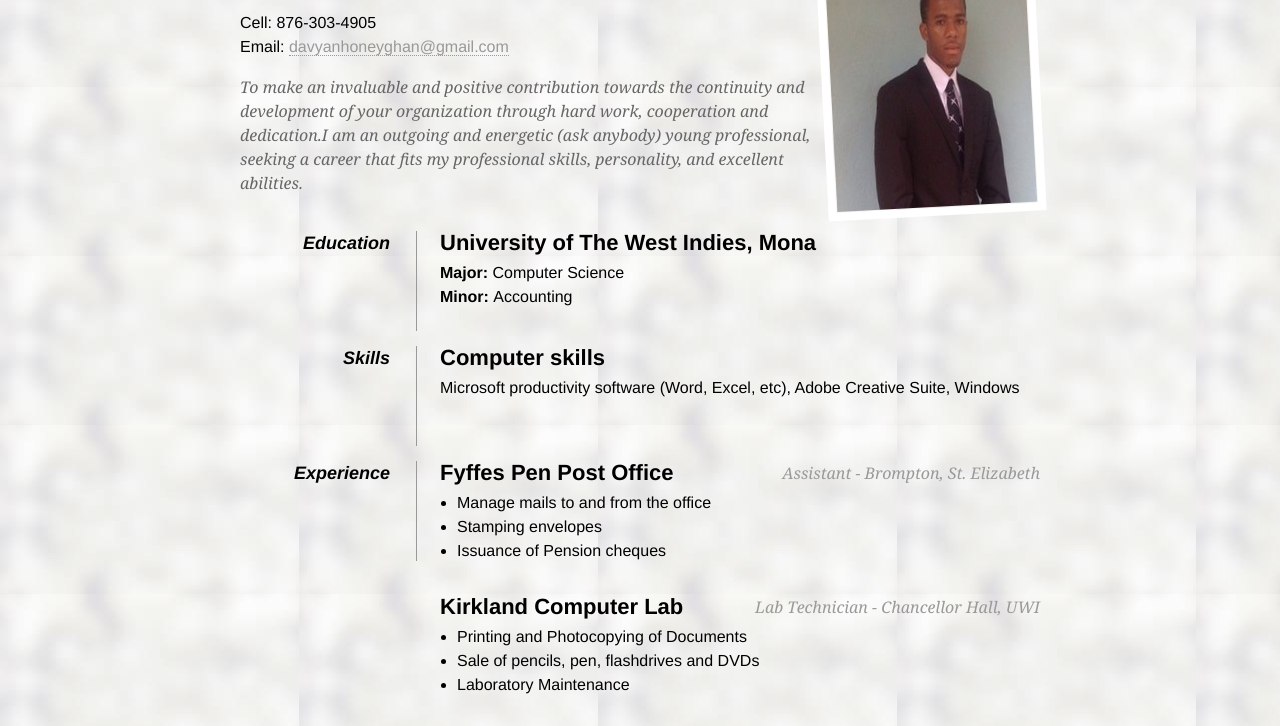
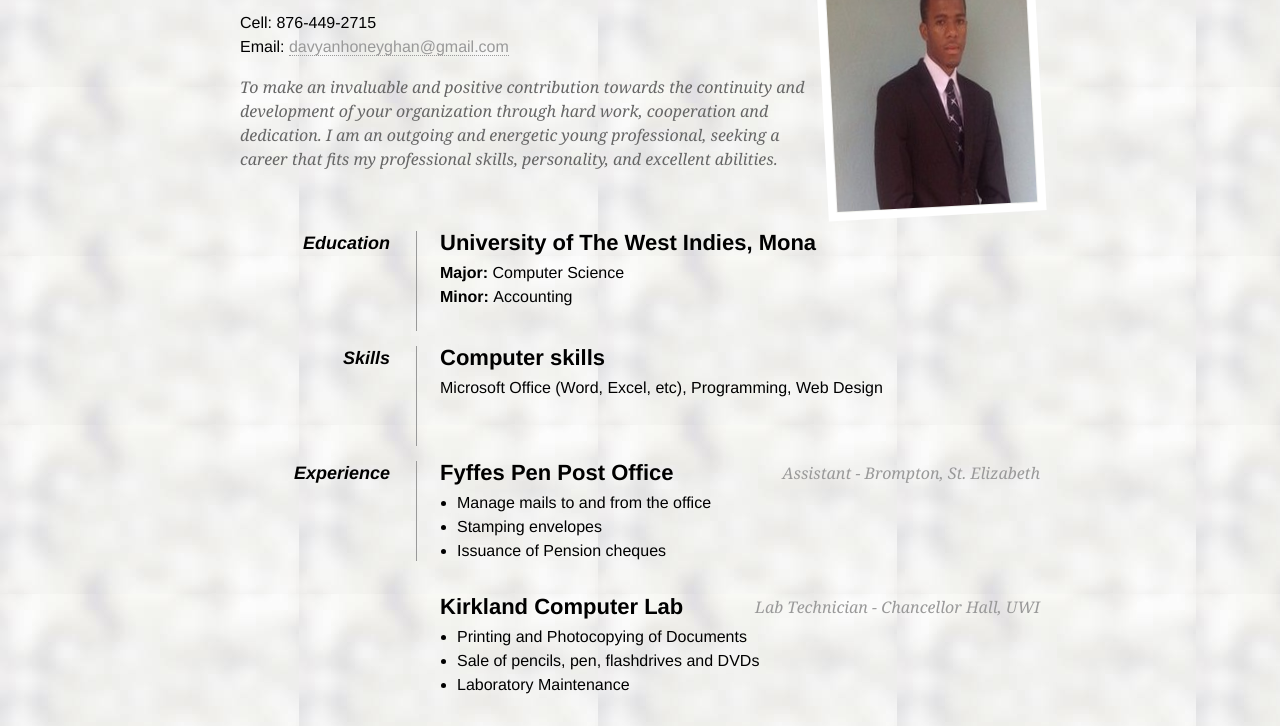
Before and after one commit to Davyan/Davyan.github.io, a plain HTML site: page index.html in a window 1280 px wide. Shown: the part 82-808 px from the top of the page. Drawn offline with Linux system fonts and the light colour scheme.

Commit message:
Update index.html

```diff
--- a/index.html
+++ b/index.html
@@ -17,14 +17,14 @@
 
         <img src="images/davyan.jpg" alt="Davyan Honeyghan Photo" id="pic" />
 
-        <div id="contact-info" class="vcard">
+        <div id="contact-info">
 
 
 
             <h1>Davyan Honeyghan</h1>
 
             <p>
-                Cell: <span class="tel">876-303-4905</span><br />
+                Cell: <span class="telephone">876-449-2715</span><br />
                 Email: <a class="email" href="mailto:davyanhoneyghan@gmail.com">davyanhoneyghan@gmail.com</a>
             </p>
         </div>
@@ -32,7 +32,7 @@
         <div id="myobjective">
             <p>
                 To make an invaluable and positive contribution towards the continuity and development of your
-                organization through hard work, cooperation and dedication.I am an outgoing and energetic (ask anybody) young professional, seeking a
+                organization through hard work, cooperation and dedication. I am an outgoing and energetic young professional, seeking a
                 career that fits my professional skills, personality, and excellent abilities.
             </p>
         </div>
@@ -45,7 +45,7 @@
             <dt>Education</dt>
             <dd>
                 <h2>University of The West Indies, Mona</h2>
-                <p><strong>Major: </strong> Computer Science<br />
+                <p><strong>Major: </strong> Computer Science<br/>
                    <strong>Minor: </strong> Accounting</p>
             </dd>
 
@@ -55,7 +55,7 @@
             <dd>
 
                 <h2>Computer skills</h2>
-                <p>Microsoft productivity software (Word, Excel, etc), Adobe Creative Suite, Windows</p>
+                <p>Microsoft Office (Word, Excel, etc), Programming, Web Design</p>
             </dd>
 
             <dd class="clear"></dd>
```
